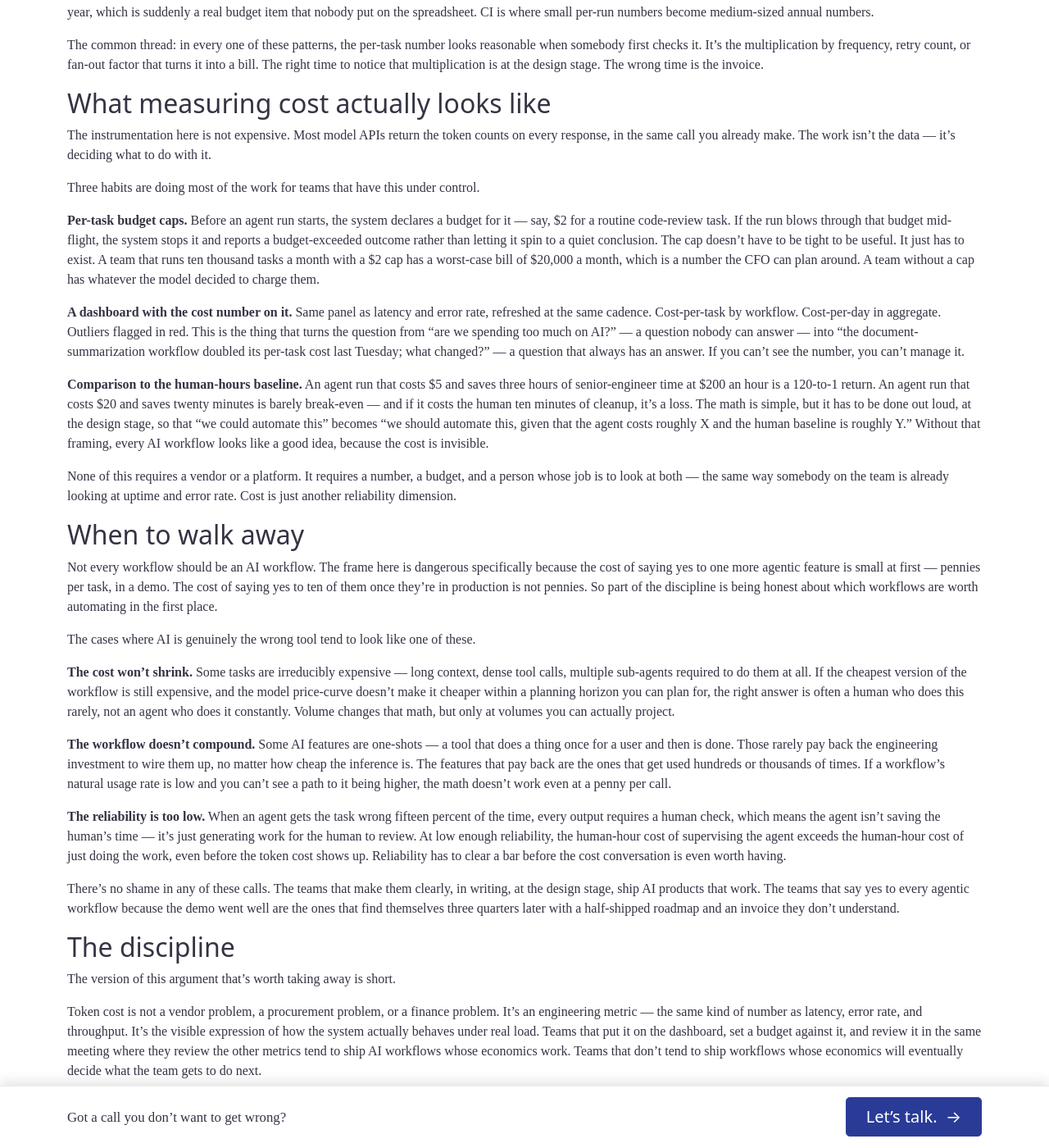
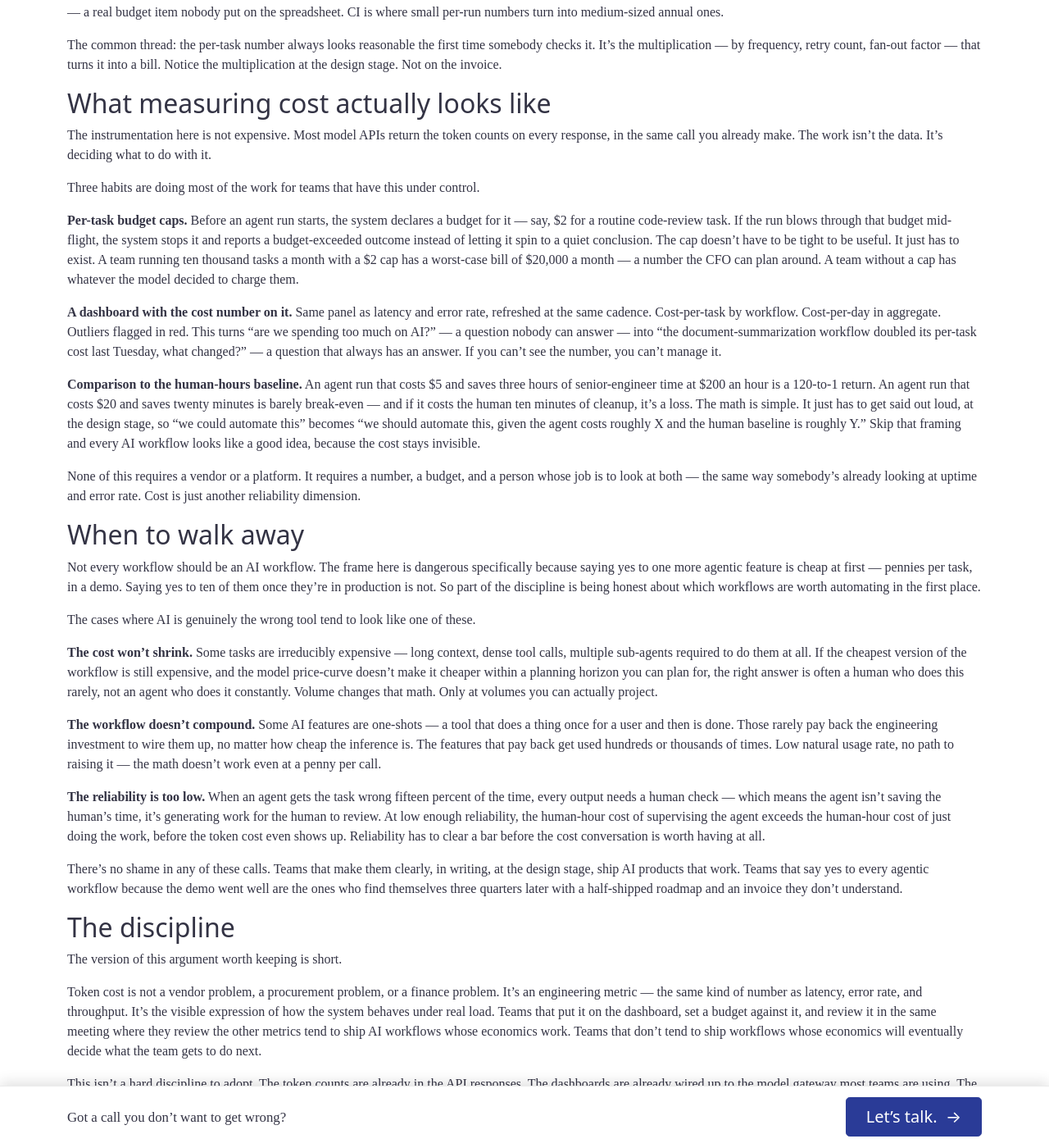
Before and after one commit to BoutLabs/boutlabs.github.io, a Jekyll site: the page built from _posts/2026-05-19-token-cost-engineering-metric.markdown, in a window 1280 px wide and 1400 px high, scrolled down 1865 px. Shown: the whole window at 82% size. Built offline with Jekyll 4.4.1, drawn with Linux system fonts in a browser that asks for light colours; some web fonts are replaced; some of the changed text lies outside the part shown.

Commit message:
fix(blog): sharpen cadence in token-cost post to match Jesse's voice
Break up uniform long-sentence passages with short hammer sentences per
marketing/VOICE.md's cadence guidance, matching the texture already
shipped in three-rails-ai-loop.markdown. No numbers or structure changed.

Co-Authored-By: Claude Opus 4.8 (1M context) <noreply@anthropic.com>

```diff
--- a/_posts/2026-05-19-token-cost-engineering-metric.markdown
+++ b/_posts/2026-05-19-token-cost-engineering-metric.markdown
@@ -7,76 +7,76 @@ tags: [ai-enablement, business, economics]
 hero: /assets/images/posts/token-cost-engineering-metric-header.jpg
 ---
 
-The agent ran for nineteen minutes, produced a fourteen-line pull request, and cost $47. The PR was correct — passed CI, merged clean, did the thing it was supposed to do. The bill was the surprise. Up to that point on the engagement, everyone on the team had been quoting the per-task cost in pennies, because most of the per-task costs had been in pennies. This one wasn't. The next morning's review made it clear that nine of those minutes were a tool-call retry loop the agent had spun on quietly, and another four were sub-agent fan-out that nobody had asked for. The output was fourteen lines. The work the model did to produce those fourteen lines was much, much larger.
+The agent ran for nineteen minutes, produced a fourteen-line pull request, and cost $47. The PR was correct — passed CI, merged clean, did the thing it was supposed to do. The bill was the surprise. Up to that point on the engagement, everyone on the team had been quoting the per-task cost in pennies, because most of the per-task costs had been in pennies. This one wasn't. Nine of those minutes turned out to be a tool-call retry loop the agent had spun on quietly. Another four were sub-agent fan-out nobody had asked for. Fourteen lines of output. Nowhere near fourteen lines of work.
 
-That bill is what convinced the team to start treating token cost the way they treat any other engineering metric — measured, budgeted, alerted on, reviewed in the same retrospective as latency and error rate. Not the curiosity column on a monthly invoice. A first-class number that influences which workflows get built and which ones get cut.
+That bill is what got token cost onto the same footing as any other engineering metric on that team — measured, budgeted, alerted on, reviewed in the same retrospective as latency and error rate. Not the curiosity column on a monthly invoice. A first-class number that decides which workflows get built and which ones get cut.
 
-Most teams installing AI agents in 2026 are not there yet. They are where this team was the morning before the $47 PR — running real work through real models, watching it ship, glancing at a cost number that's small enough to ignore, and assuming the math will keep being small. Sometimes it does. Often it doesn't. And by the time the bill becomes load-bearing, the workflow that produced it is entrenched, the team is depending on it, and the cost discussion happens in a vendor-renewal meeting instead of a design review.
+Most teams installing AI agents in 2026 aren't there yet. They're where this team was the morning before the $47 PR — running real work through real models, watching it ship, glancing at a cost number small enough to ignore, and assuming the math stays small. Sometimes it does. Often it doesn't. By the time the bill is load-bearing, the workflow that produced it is entrenched, the team depends on it, and the cost conversation happens in a vendor-renewal meeting instead of a design review.
 
-The argument here is short. Token cost belongs on the dashboard, in the budget, and in the conversation at the start of the engagement — not in the surprise column at the end of the quarter. The teams that treat it that way ship AI workflows that scale into their actual business. The teams that don't tend to discover that their bill, not their roadmap, is what's deciding the next quarter's plan.
+The argument here is short. Token cost belongs on the dashboard, in the budget, and in the conversation at the start of the engagement — not in the surprise column at the end of the quarter. Teams that treat it that way ship AI workflows that scale into their actual business. Teams that don't tend to discover that their bill, not their roadmap, is what's deciding next quarter's plan.
 
 ## What token cost actually is
 
-Token cost is the price a model charges to read what you sent it and to write back. Every prompt has an input side — your instructions, the documents you attached, the context the system has accumulated — and an output side, which is whatever the model says in response. Both sides bill, at different per-token rates, and the rate depends on which model you picked. That is the entire pricing model in one sentence.
+Token cost is the price a model charges to read what you sent it and write back. Every prompt has an input side — your instructions, the documents you attached, the context the system has accumulated — and an output side, whatever the model says in response. Both sides bill, at different per-token rates, and the rate depends on which model you picked. That's the entire pricing model in one sentence.
 
 Where it stops being one sentence is the multipliers. A modern AI agent doesn't run one prompt and stop. It runs a prompt, the model calls a tool, the tool returns output, the agent re-prompts itself with the new state, the model calls another tool, and so on — for as many cycles as the task takes. Every cycle re-sends the running context. So a "task" that looks like one agent run is, billed honestly, a sequence of overlapping prompts whose input side gets longer at every step.
 
-Then there's fan-out. Many agent frameworks spawn sub-agents for sub-problems — a researcher, a planner, an implementer, a reviewer. Each sub-agent is its own prompt-and-response economy. A task that decomposes into four sub-agents bills approximately four times. That's by design and often worth it — but it's also the place where cost surprises live, because the parent agent's progress messages don't usually show the sub-agents' tokens.
+Then there's fan-out. Many agent frameworks spawn sub-agents for sub-problems — a researcher, a planner, an implementer, a reviewer. Each sub-agent is its own prompt-and-response economy. A task that decomposes into four sub-agents bills approximately four times. That's often worth it. It's also where the cost surprises live, because the parent agent's progress messages don't usually show you the sub-agents' tokens.
 
-The exec-friendly version: every AI feature has a cost-per-task that scales with how chatty the task is. Short prompt, short answer, few tools, one agent — pennies. Long context, retry loops, sub-agent fan-out, dense tool surfaces — that's where the number stops being small. Both of those are happening inside the same model, inside the same product, often inside the same workday. You can't decide whether an AI workflow is economical without knowing which kind of task it actually is.
+Here's the version that matters to the person signing off on the budget: every AI feature has a cost-per-task that scales with how chatty the task is. Short prompt, short answer, few tools, one agent — pennies. Long context, retry loops, sub-agent fan-out, dense tool surfaces — that's where the number stops being small. Both of those happen inside the same model, inside the same product, often inside the same workday. You can't decide whether an AI workflow is economical without knowing which kind of task it actually is.
 
 ## Where cost hides
 
 Five patterns account for almost all of the cost surprises we've seen across Bout Labs engagements. None of them are exotic. All of them are easier to spot when you're looking for them.
 
-**Long-running agents that loop on a hard problem.** When the agent can't solve a task on the first attempt, it doesn't give up — it tries again. And again. Each retry re-sends the accumulated context plus the new error message, so the bill grows non-linearly with the number of attempts. This is the $47 PR. The fourteen lines of output were cheap. The nine minutes the agent spent re-trying its own failed approach were not.
+**Long-running agents that loop on a hard problem.** When the agent can't solve a task on the first attempt, it doesn't give up. It tries again. And again. Each retry re-sends the accumulated context plus the new error message, so the bill grows non-linearly with the number of attempts. This is the $47 PR. Fourteen lines of output, cheap. Nine minutes of the agent re-trying its own failed approach, not cheap.
 
 **Verbose tool surfaces.** Every tool the agent has access to — a database query function, a file reader, a search API — comes with a description that gets sent to the model on every prompt, so the model knows the tool exists. Add ten tools with paragraph-long descriptions and you've added a fixed cost to every task the agent runs, whether it uses those tools or not. We've seen MCP servers with description blocks longer than the actual work they do. That's a tax the team pays per request, forever, until somebody trims it.
 
-**Sub-agent fan-out without budget caps.** A planner agent decides the task needs three researchers, two implementers, and a reviewer. The planner doesn't know — and isn't asked — whether that fan-out is worth it for the task at hand. So a question that could have been answered by one agent in fifteen seconds becomes six agents and six minutes. The model isn't wrong; it's optimizing for thoroughness, because no one told it to optimize for cost.
+**Sub-agent fan-out without budget caps.** A planner agent decides the task needs three researchers, two implementers, and a reviewer. It doesn't know — and isn't asked — whether that fan-out is worth it for the task at hand. So a question one agent could've answered in fifteen seconds becomes six agents and six minutes. The model isn't wrong. It's optimizing for thoroughness, because nobody told it to optimize for cost.
 
-**Context-window discipline being lost mid-session.** Long sessions accumulate state. By turn forty, the agent is re-sending forty turns of conversation on every prompt. If the team isn't actively pruning that context — summarizing, compacting, starting a fresh session for new tasks — the per-prompt cost in turn forty is many times the per-prompt cost in turn one, for the same kind of work. Most teams notice this exactly never.
+**Context-window discipline getting lost mid-session.** Long sessions accumulate state. By turn forty, the agent is re-sending forty turns of conversation on every prompt. If the team isn't actively pruning that context — summarizing, compacting, starting a fresh session for new tasks — the per-prompt cost in turn forty is many times the per-prompt cost in turn one, for the same kind of work. Most teams notice this exactly never.
 
-**Test runs that re-execute the full prompt every CI.** Once an agent is part of a build pipeline, every PR triggers it. Every nightly cron triggers it. Every flaky test that re-runs three times triggers it three more times. A workflow that costs $0.30 per run, multiplied by twenty CI runs per day across six engineers, is $36 a day, which is $7,200 a year, which is suddenly a real budget item that nobody put on the spreadsheet. CI is where small per-run numbers become medium-sized annual numbers.
+**Test runs that re-execute the full prompt every CI.** Once an agent is part of a build pipeline, every PR triggers it. Every nightly cron triggers it. Every flaky test that re-runs three times triggers it three more times. A workflow that costs $0.30 per run, multiplied by twenty CI runs a day across six engineers, is $36 a day. That's $7,200 a year — a real budget item nobody put on the spreadsheet. CI is where small per-run numbers turn into medium-sized annual ones.
 
-The common thread: in every one of these patterns, the per-task number looks reasonable when somebody first checks it. It's the multiplication by frequency, retry count, or fan-out factor that turns it into a bill. The right time to notice that multiplication is at the design stage. The wrong time is the invoice.
+The common thread: the per-task number always looks reasonable the first time somebody checks it. It's the multiplication — by frequency, retry count, fan-out factor — that turns it into a bill. Notice the multiplication at the design stage. Not on the invoice.
 
 ## What measuring cost actually looks like
 
-The instrumentation here is not expensive. Most model APIs return the token counts on every response, in the same call you already make. The work isn't the data — it's deciding what to do with it.
+The instrumentation here is not expensive. Most model APIs return the token counts on every response, in the same call you already make. The work isn't the data. It's deciding what to do with it.
 
 Three habits are doing most of the work for teams that have this under control.
 
-**Per-task budget caps.** Before an agent run starts, the system declares a budget for it — say, $2 for a routine code-review task. If the run blows through that budget mid-flight, the system stops it and reports a budget-exceeded outcome rather than letting it spin to a quiet conclusion. The cap doesn't have to be tight to be useful. It just has to exist. A team that runs ten thousand tasks a month with a $2 cap has a worst-case bill of $20,000 a month, which is a number the CFO can plan around. A team without a cap has whatever the model decided to charge them.
+**Per-task budget caps.** Before an agent run starts, the system declares a budget for it — say, $2 for a routine code-review task. If the run blows through that budget mid-flight, the system stops it and reports a budget-exceeded outcome instead of letting it spin to a quiet conclusion. The cap doesn't have to be tight to be useful. It just has to exist. A team running ten thousand tasks a month with a $2 cap has a worst-case bill of $20,000 a month — a number the CFO can plan around. A team without a cap has whatever the model decided to charge them.
 
-**A dashboard with the cost number on it.** Same panel as latency and error rate, refreshed at the same cadence. Cost-per-task by workflow. Cost-per-day in aggregate. Outliers flagged in red. This is the thing that turns the question from "are we spending too much on AI?" — a question nobody can answer — into "the document-summarization workflow doubled its per-task cost last Tuesday; what changed?" — a question that always has an answer. If you can't see the number, you can't manage it.
+**A dashboard with the cost number on it.** Same panel as latency and error rate, refreshed at the same cadence. Cost-per-task by workflow. Cost-per-day in aggregate. Outliers flagged in red. This turns "are we spending too much on AI?" — a question nobody can answer — into "the document-summarization workflow doubled its per-task cost last Tuesday, what changed?" — a question that always has an answer. If you can't see the number, you can't manage it.
 
-**Comparison to the human-hours baseline.** An agent run that costs $5 and saves three hours of senior-engineer time at $200 an hour is a 120-to-1 return. An agent run that costs $20 and saves twenty minutes is barely break-even — and if it costs the human ten minutes of cleanup, it's a loss. The math is simple, but it has to be done out loud, at the design stage, so that "we could automate this" becomes "we should automate this, given that the agent costs roughly X and the human baseline is roughly Y." Without that framing, every AI workflow looks like a good idea, because the cost is invisible.
+**Comparison to the human-hours baseline.** An agent run that costs $5 and saves three hours of senior-engineer time at $200 an hour is a 120-to-1 return. An agent run that costs $20 and saves twenty minutes is barely break-even — and if it costs the human ten minutes of cleanup, it's a loss. The math is simple. It just has to get said out loud, at the design stage, so "we could automate this" becomes "we should automate this, given the agent costs roughly X and the human baseline is roughly Y." Skip that framing and every AI workflow looks like a good idea, because the cost stays invisible.
 
-None of this requires a vendor or a platform. It requires a number, a budget, and a person whose job is to look at both — the same way somebody on the team is already looking at uptime and error rate. Cost is just another reliability dimension.
+None of this requires a vendor or a platform. It requires a number, a budget, and a person whose job is to look at both — the same way somebody's already looking at uptime and error rate. Cost is just another reliability dimension.
 
 ## When to walk away
 
-Not every workflow should be an AI workflow. The frame here is dangerous specifically because the cost of saying yes to one more agentic feature is small at first — pennies per task, in a demo. The cost of saying yes to ten of them once they're in production is not pennies. So part of the discipline is being honest about which workflows are worth automating in the first place.
+Not every workflow should be an AI workflow. The frame here is dangerous specifically because saying yes to one more agentic feature is cheap at first — pennies per task, in a demo. Saying yes to ten of them once they're in production is not. So part of the discipline is being honest about which workflows are worth automating in the first place.
 
 The cases where AI is genuinely the wrong tool tend to look like one of these.
 
-**The cost won't shrink.** Some tasks are irreducibly expensive — long context, dense tool calls, multiple sub-agents required to do them at all. If the cheapest version of the workflow is still expensive, and the model price-curve doesn't make it cheaper within a planning horizon you can plan for, the right answer is often a human who does this rarely, not an agent who does it constantly. Volume changes that math, but only at volumes you can actually project.
+**The cost won't shrink.** Some tasks are irreducibly expensive — long context, dense tool calls, multiple sub-agents required to do them at all. If the cheapest version of the workflow is still expensive, and the model price-curve doesn't make it cheaper within a planning horizon you can plan for, the right answer is often a human who does this rarely, not an agent who does it constantly. Volume changes that math. Only at volumes you can actually project.
 
-**The workflow doesn't compound.** Some AI features are one-shots — a tool that does a thing once for a user and then is done. Those rarely pay back the engineering investment to wire them up, no matter how cheap the inference is. The features that pay back are the ones that get used hundreds or thousands of times. If a workflow's natural usage rate is low and you can't see a path to it being higher, the math doesn't work even at a penny per call.
+**The workflow doesn't compound.** Some AI features are one-shots — a tool that does a thing once for a user and then is done. Those rarely pay back the engineering investment to wire them up, no matter how cheap the inference is. The features that pay back get used hundreds or thousands of times. Low natural usage rate, no path to raising it — the math doesn't work even at a penny per call.
 
-**The reliability is too low.** When an agent gets the task wrong fifteen percent of the time, every output requires a human check, which means the agent isn't saving the human's time — it's just generating work for the human to review. At low enough reliability, the human-hour cost of supervising the agent exceeds the human-hour cost of just doing the work, even before the token cost shows up. Reliability has to clear a bar before the cost conversation is even worth having.
+**The reliability is too low.** When an agent gets the task wrong fifteen percent of the time, every output needs a human check — which means the agent isn't saving the human's time, it's generating work for the human to review. At low enough reliability, the human-hour cost of supervising the agent exceeds the human-hour cost of just doing the work, before the token cost even shows up. Reliability has to clear a bar before the cost conversation is worth having at all.
 
-There's no shame in any of these calls. The teams that make them clearly, in writing, at the design stage, ship AI products that work. The teams that say yes to every agentic workflow because the demo went well are the ones that find themselves three quarters later with a half-shipped roadmap and an invoice they don't understand.
+There's no shame in any of these calls. Teams that make them clearly, in writing, at the design stage, ship AI products that work. Teams that say yes to every agentic workflow because the demo went well are the ones who find themselves three quarters later with a half-shipped roadmap and an invoice they don't understand.
 
 ## The discipline
 
-The version of this argument that's worth taking away is short.
+The version of this argument worth keeping is short.
 
-Token cost is not a vendor problem, a procurement problem, or a finance problem. It's an engineering metric — the same kind of number as latency, error rate, and throughput. It's the visible expression of how the system actually behaves under real load. Teams that put it on the dashboard, set a budget against it, and review it in the same meeting where they review the other metrics tend to ship AI workflows whose economics work. Teams that don't tend to ship workflows whose economics will eventually decide what the team gets to do next.
+Token cost is not a vendor problem, a procurement problem, or a finance problem. It's an engineering metric — the same kind of number as latency, error rate, and throughput. It's the visible expression of how the system behaves under real load. Teams that put it on the dashboard, set a budget against it, and review it in the same meeting where they review the other metrics tend to ship AI workflows whose economics work. Teams that don't tend to ship workflows whose economics will eventually decide what the team gets to do next.
 
 This isn't a hard discipline to adopt. The token counts are already in the API responses. The dashboards are already wired up to the model gateway most teams are using. The budget conversation is one meeting. The hard part is the cultural shift from "the AI bill is what it is" to "the AI bill is what we designed it to be." Once that shift happens, the rest is mechanical.
 
-Things are still a little squishy at the leading edge of this — model prices are moving, agent architectures are still settling, and the per-task math for any given workflow is a moving target. None of that changes the underlying argument. The teams that are measuring the moving target ship faster and more confidently than the teams that aren't. They have a number to point at. They know which workflows pay back. And when the model price moves, they know which line items move with it.
+Things are still a little squishy at the leading edge of this — model prices are moving, agent architectures are still settling, the per-task math for any given workflow is a moving target. None of that changes the underlying argument. Teams measuring the moving target ship faster and more confidently than teams that aren't. They have a number to point at. They know which workflows pay back. And when the model price moves, they know which line items move with it.
 
-If you're trying to figure out where token cost sits in your own AI roadmap — whether it's a metric on a dashboard or a surprise on a quarterly invoice — [let's talk](/contact-us/).
+If you're trying to figure out where token cost sits in your own AI roadmap — a metric on a dashboard, or a surprise on a quarterly invoice — [let's talk](/contact-us/).
```
